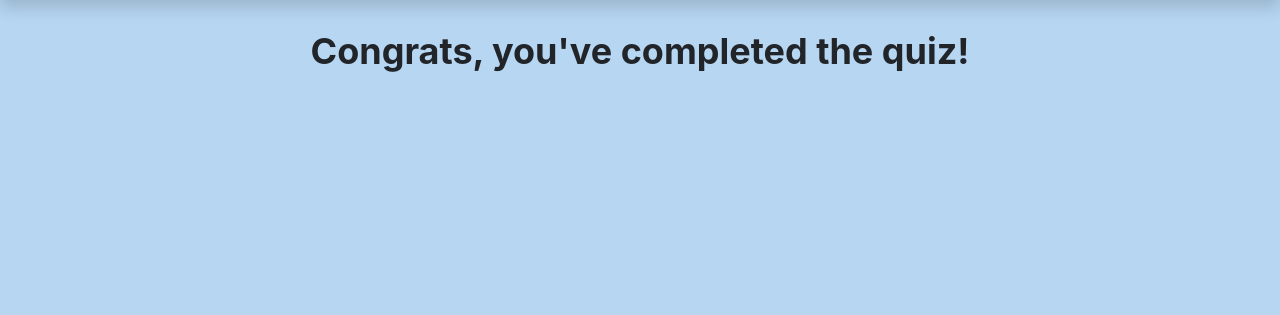
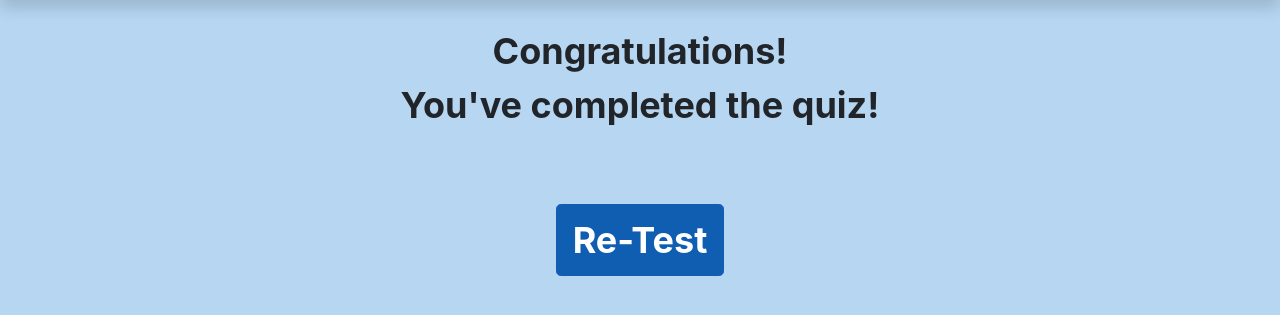
Before and after one commit to Chinmay-Garg/Right-of-Way, a Flask app: template Rules of the Road/templates/quiz_end.html in a window 1280 px wide. Shown: the part 56-371 px from the top of the page. Run offline with Flask 2, Linux system fonts and the light colour scheme; the template is opened without the code that fills it: most values are stand-ins (such as "Sample title", 1, 10 or a date in 2020); some libraries are stand-ins or nearby versions.

Commit message:
Update quiz_end.html

```diff
--- a/Rules of the Road/templates/quiz_end.html
+++ b/Rules of the Road/templates/quiz_end.html
@@ -2,7 +2,7 @@
 
 {% block content %}
 	<script type="text/javascript" src="{{ url_for('static', filename = 'quiz_page.js') }}"></script>
-
+	<script type="text/javascript" src="{{ url_for('static', filename = 'learning_page.js') }}"></script>
 	<script>
         let questions = {{questions|tojson}}
     </script>
@@ -10,10 +10,18 @@
 		<div class="container my-4">
 			<!-- {{questions.answer}} -->
 			<div class="quizStart mt-4">
-				Congrats, you've completed the quiz!
+				Congratulations!
+				<br>
+				You've completed the quiz!
 			</div>
 			<div id="score-div" class="text-center mt-4">
 			</div>
 
+			<br>
+			<br>
+
+			<button href="#" id="startQuizButton" class="btn btn-primary btn-lg active quizStart" role="button" aria-pressed="true">Re-Test</button>
+
+
 		</div>
 {% endblock %}
```
